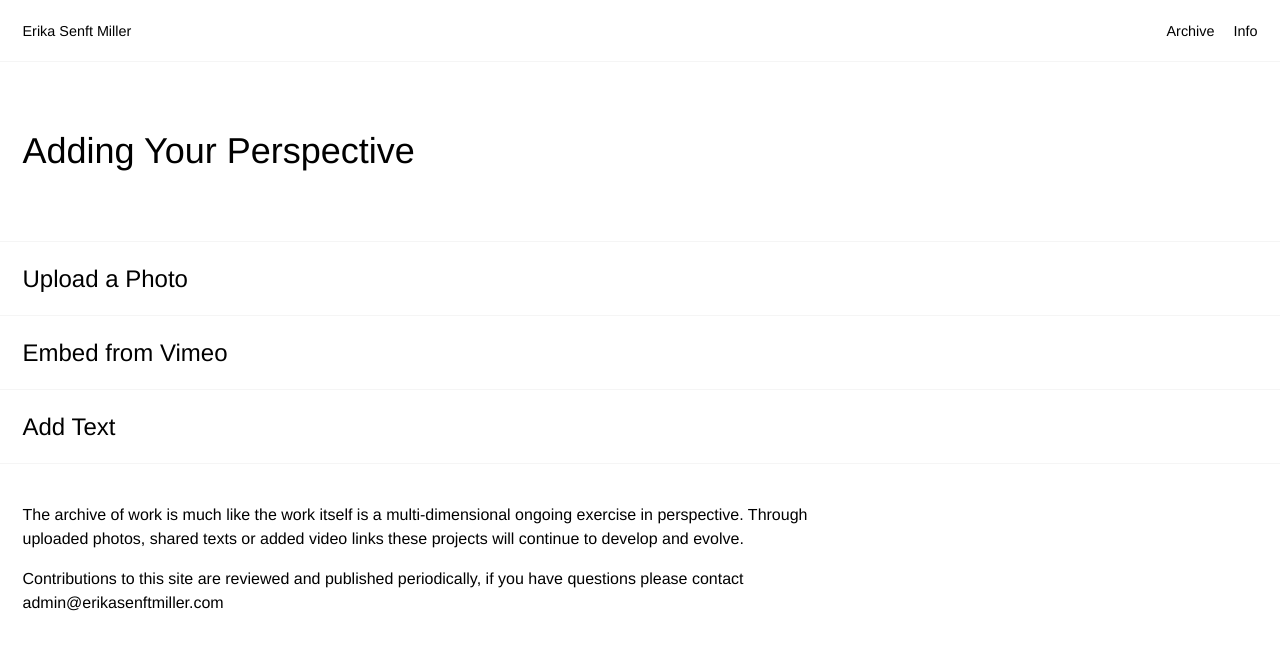
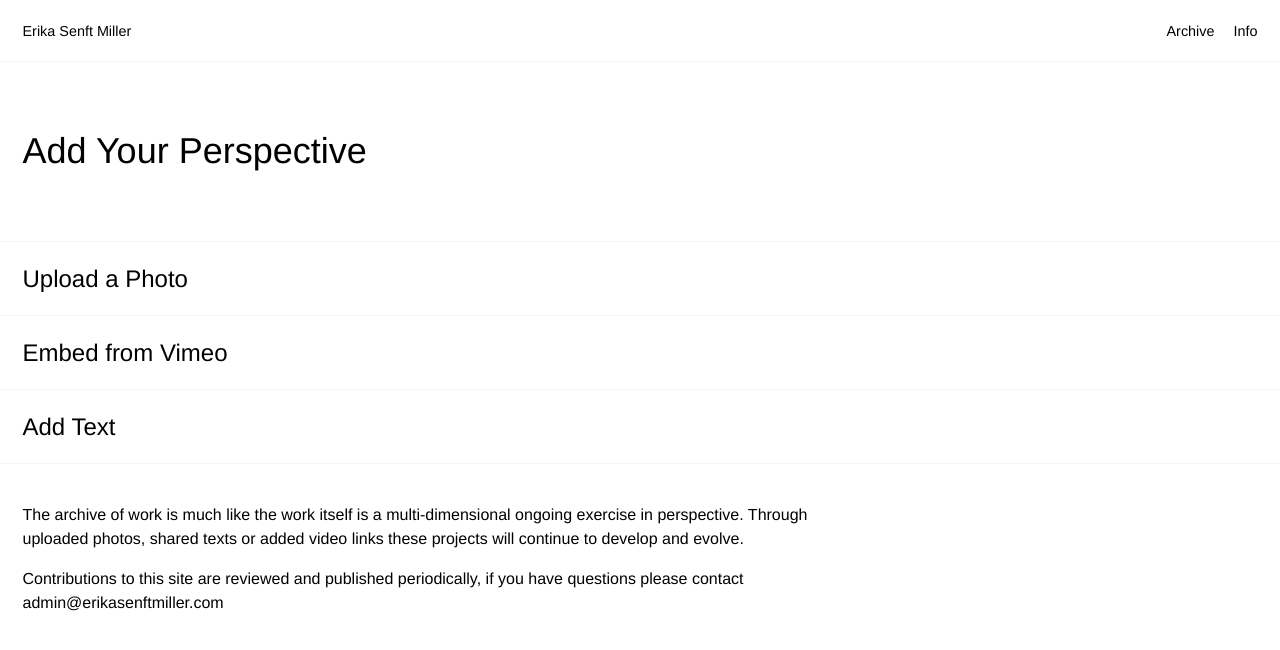
Before and after one commit to hektor/erika-senft-miller, a Jekyll site: the page built from _pages/upload.html, in a window 1280 px wide. Shown: the top 650 px of the page. Built offline with Jekyll 4.4.1, drawn with Linux system fonts in a browser that asks for light colours; some web fonts are replaced.

Commit message:
Housekeeping

```diff
--- a/_pages/confirmation.html
+++ b/_pages/confirmation.html
@@ -7,7 +7,7 @@
 <div class="row">
     <div class="row-inner">
         <div class="title-black">
-        Thanks for sumbitting! Add more <a href="{{ site.baseurl}}upload" class="blue">here.</a>
+        Thanks for sumbitting! <a href="{{ site.baseurl}}upload" class="blue">Add more.</a>
         </div>
     </div>
 </div>
--- a/_pages/info.html
+++ b/_pages/info.html
@@ -12,7 +12,7 @@
 
 <div class="row-xs">
     <div class="row-inner">
-        <div class="col-4"><img src="{{ site.baseurl }}assets/images/esm-home.jpg"></div>
+        <div class="col-4"><img src="{{ site.baseurl }}assets/images/esm-info-1.jpg"></div>
         <div class="col-4"><img src="{{ site.baseurl }}assets/images/esm-home.jpg"></div>
         <div class="col-4"><img src="{{ site.baseurl }}assets/images/esm-home.jpg"></div>
     </div>
--- a/_pages/upload.html
+++ b/_pages/upload.html
@@ -6,7 +6,7 @@
 
 <div class="row-small">
         <div class="row-inner">
-            <div class="title-black">Adding Your Perspective</div>
+            <div class="title-black">Add Your Perspective</div>
         </div>
     </div>
 
```
Also changed, not shown: assets/images/esm-info-1.jpg (added).
